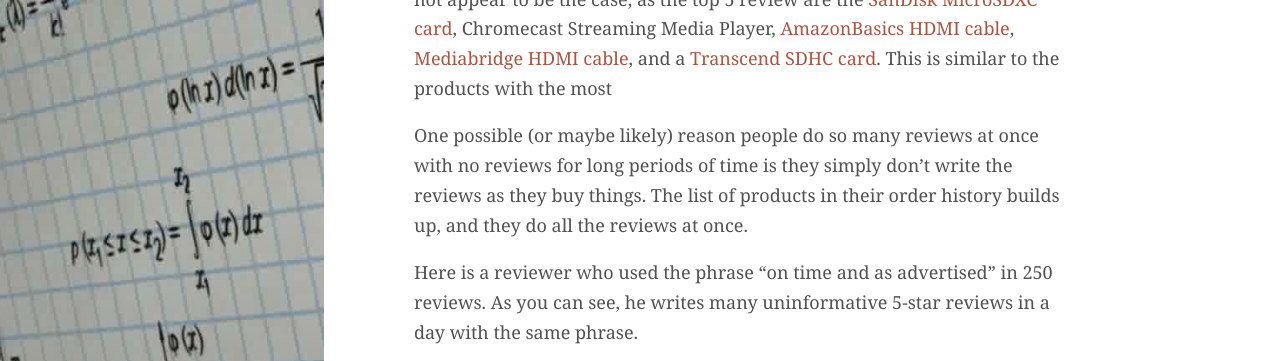
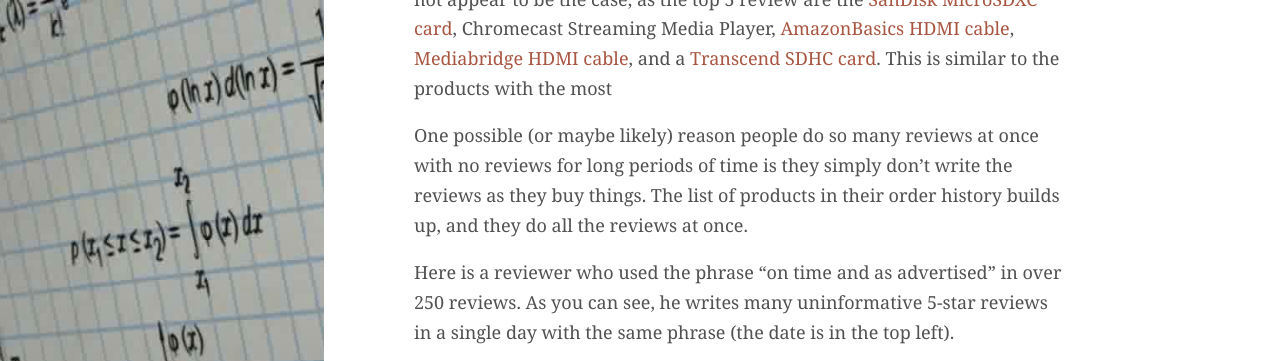
Before and after one commit to andrewkruger/andrewkruger.github.io, a Jekyll site: the page built from _projects/2017-08-25-amazon-reviews.md, in a window 1280 px wide and 900 px high, scrolled down 6785 px, cut to the strip 0-361 px from the top of the window. Built offline with Jekyll 4.4.1, drawn with Linux system fonts in a browser that asks for light colours; a script that is not in the unit is left out.

Commit message:
Updates made

```diff
--- a/_projects/2017-08-25-amazon-reviews.md
+++ b/_projects/2017-08-25-amazon-reviews.md
@@ -103,7 +103,7 @@ One possible (or maybe likely) reason people do so many reviews at once with no
 
 
 
-Here is a reviewer who used the phrase "on time and as advertised" in 250 reviews.  As you can see, he writes many uninformative 5-star reviews in a day with the same phrase.
+Here is a reviewer who used the phrase "on time and as advertised" in over 250 reviews.  As you can see, he writes many uninformative 5-star reviews in a single day with the same phrase (the date is in the top left).
 
 
 
```
